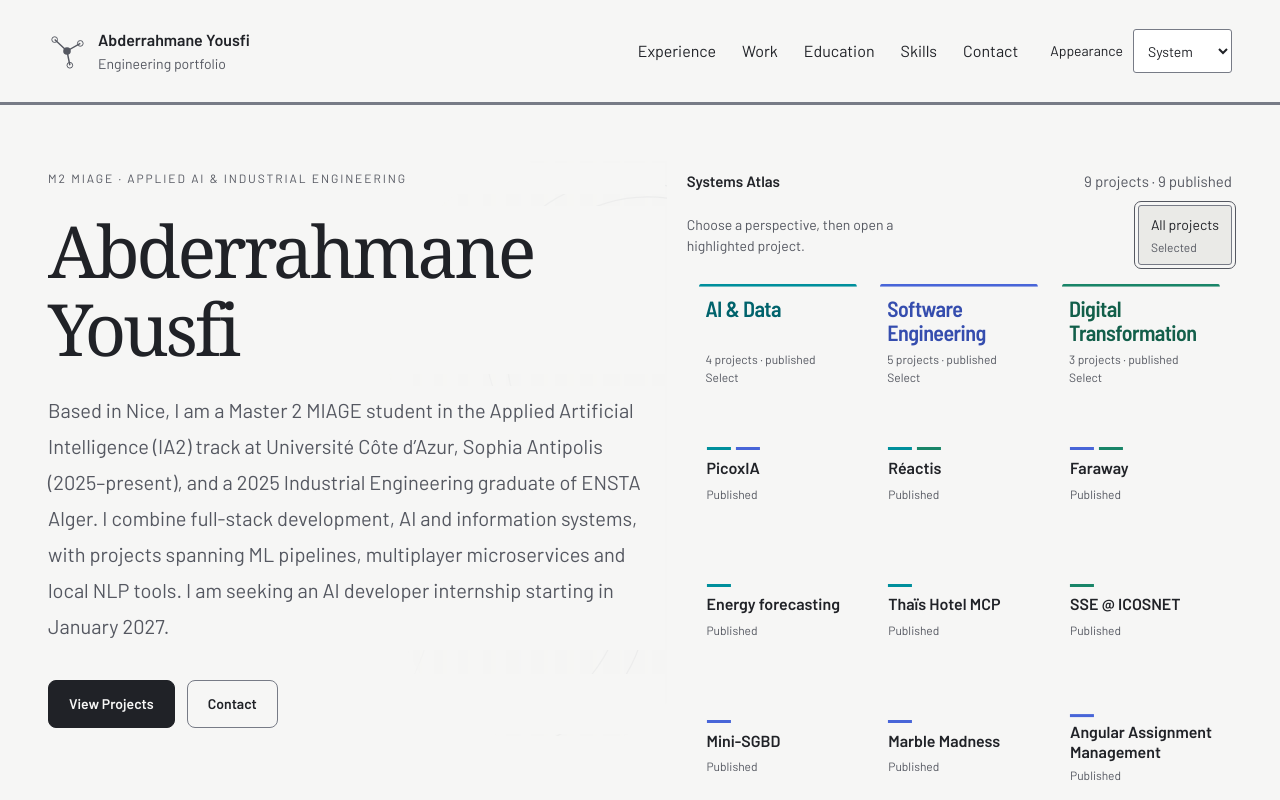
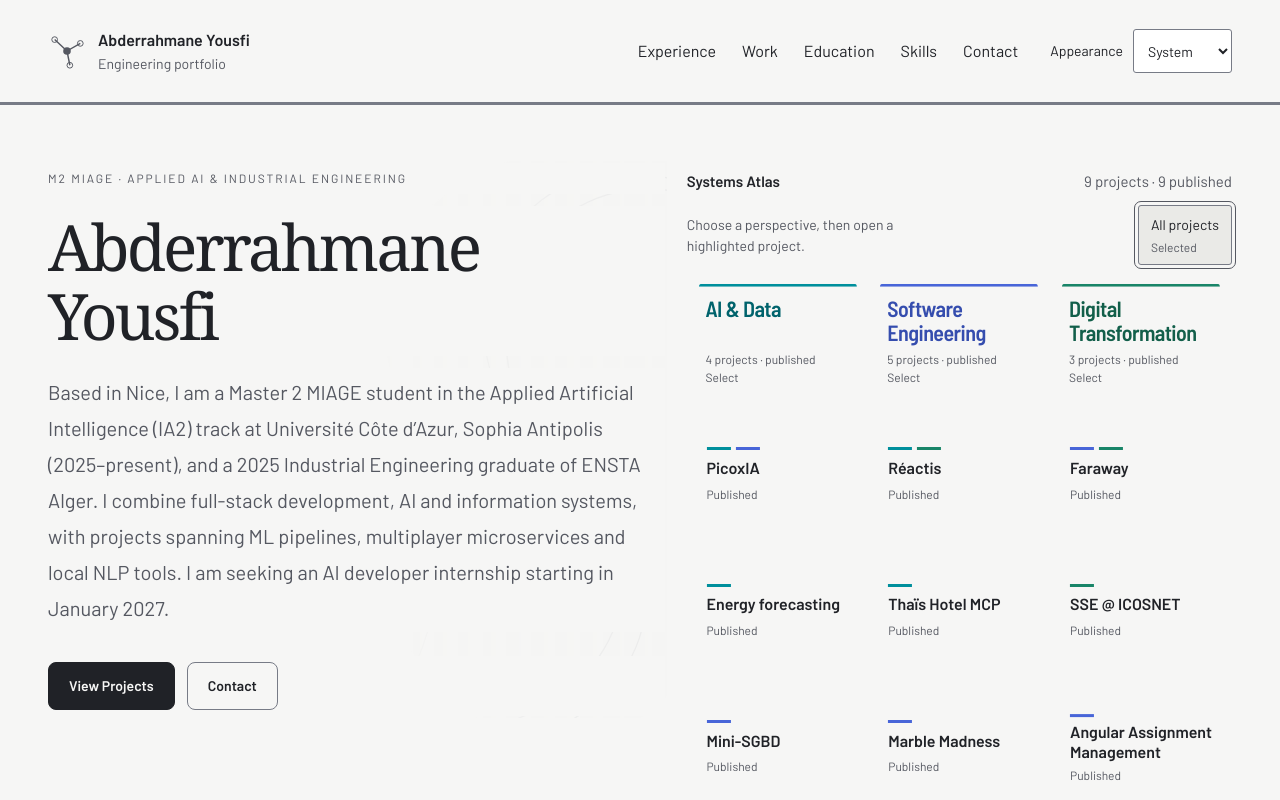
Before and after one commit to AbderahmaneYOUSFI/repo-yousfi, a Next.js app: page / in a window 1280 px wide. Shown: the top 800 px of the page. Built offline with nearby package versions, Linux system fonts and the light colour scheme.

Commit message:
fix: reduce Global hero name size

```diff
--- a/src/components/hero.module.css
+++ b/src/components/hero.module.css
@@ -90,7 +90,7 @@
 .hero { padding: 5rem 1.25rem; }
 .content { width: 100%; max-width: 72rem; margin-inline: auto; }
 .role { margin: 0 0 1.5rem; font-size: .75rem; font-weight: 500; letter-spacing: .16em; text-transform: uppercase; color: var(--secondary); }
-.heading { max-width: 56rem; font-size: 3rem; line-height: 1.08; overflow-wrap: break-word; }
+.heading { max-width: 56rem; font-size: 2.625rem; line-height: 1.08; overflow-wrap: break-word; }
 .intro { margin: 1.5rem 0 0; max-width: 42rem; font-size: 1.125rem; line-height: 2rem; color: var(--secondary); }
 .actions { margin-top: 2.25rem; display: flex; flex-direction: column; gap: .75rem; }
 .actions a { display: inline-flex; min-height: 3rem; align-items: center; justify-content: center; border: 1px solid var(--line); border-radius: .5rem; padding: .75rem 1.25rem; font-size: .875rem; font-weight: 600; line-height: 1.25rem; text-decoration: none; color: var(--text); }
@@ -104,13 +104,13 @@
 }
 @media (min-width: 40rem) {
   .hero { padding: 7rem 2rem; }
-  .heading { font-size: 3.75rem; }
+  .heading { font-size: 3.25rem; }
   .intro { font-size: 1.25rem; line-height: 2.25rem; }
   .actions { flex-direction: row; }
 }
 @media (min-width: 64rem) {
   .hero { padding: 9rem 3rem; }
-  .heading { font-size: 4.5rem; }
+  .heading { font-size: 4rem; }
 }
 
 /* Match the career hero's desktop grid without applying its heading styles.
```
